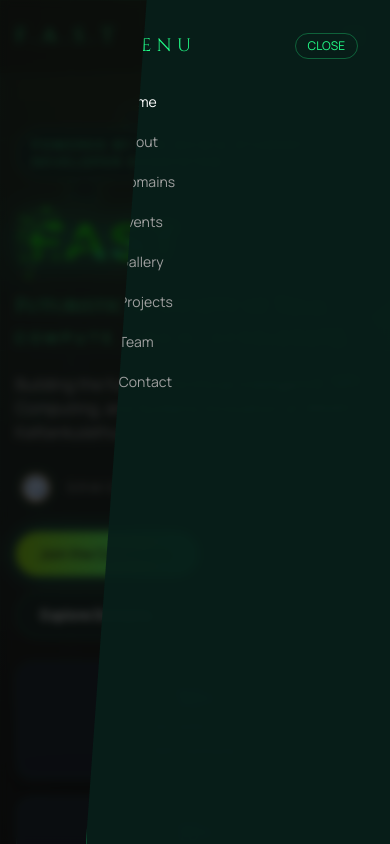
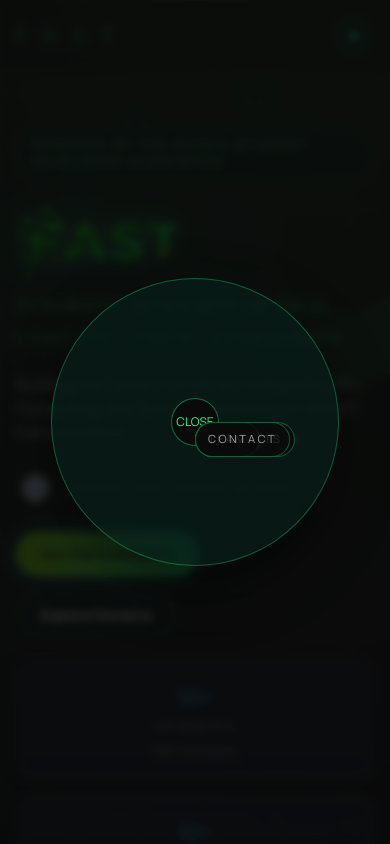
Before and after one commit to UtkarshOver9000/F.A.S.T-website, a React (Vite) app: page /#/home in a window 390 px wide. Both pictures are taken after a click on the button "Toggle navigation". Shown: the top 844 px of the page. Built offline with nearby package versions, Linux system fonts and the light colour scheme.

Commit message:
Redesign mobile menu as radial circle

```diff
--- a/src/App.jsx
+++ b/src/App.jsx
@@ -459,57 +459,60 @@ const App = () => {
             </a>
             <button
               type="button"
-              className="flex h-10 w-10 items-center justify-center rounded-full border border-fast-neon/30 bg-fast-deep/70 md:hidden"
+              className="relative flex h-10 w-10 items-center justify-center rounded-full border border-fast-neon/30 bg-fast-deep/70 md:hidden"
               onClick={() => setMenuOpen((prev) => !prev)}
               aria-label="Toggle navigation"
             >
-              <div className="flex flex-col gap-1">
-                <span className="h-0.5 w-5 bg-fast-neon" />
-                <span className="h-0.5 w-5 bg-fast-neon" />
-                <span className="h-0.5 w-5 bg-fast-neon" />
-              </div>
+              <span className="absolute h-8 w-8 rounded-full border border-fast-neon/50" />
+              <span className="absolute h-2 w-2 rounded-full bg-fast-neon shadow-glow" />
             </button>
           </div>
         </div>
         <AnimatePresence>
           {menuOpen ? (
             <motion.div
-              className="fixed inset-0 z-40 flex justify-end bg-fast-black/70 backdrop-blur-sm md:hidden"
+              className="fixed inset-0 z-40 flex items-center justify-center bg-fast-black/80 backdrop-blur-sm md:hidden"
               initial={{ opacity: 0 }}
               animate={{ opacity: 1 }}
               exit={{ opacity: 0 }}
             >
               <motion.div
-                initial={{ clipPath: "polygon(100% 0, 100% 0, 100% 100%, 100% 100%)" }}
-                animate={{ clipPath: "polygon(20% 0, 100% 0, 100% 100%, 0 100%)" }}
-                exit={{ clipPath: "polygon(100% 0, 100% 0, 100% 100%, 100% 100%)" }}
+                className="relative h-72 w-72 rounded-full border border-fast-neon/30 bg-fast-deep/70 shadow-deep"
+                initial={{ scale: 0.8, rotate: -20, opacity: 0 }}
+                animate={{ scale: 1, rotate: 0, opacity: 1 }}
+                exit={{ scale: 0.85, opacity: 0 }}
                 transition={{ duration: 0.4, ease: "easeOut" }}
-                className="h-full w-[78%] border-l border-fast-neon/20 bg-fast-deep/95 p-8 text-sm shadow-deep"
               >
-                <div className="mb-8 flex items-center justify-between">
-                  <span className="font-heading text-lg tracking-[0.3em] text-fast-neon">MENU</span>
                 <button
                   type="button"
-                    className="rounded-full border border-fast-neon/30 px-3 py-1 text-xs text-fast-neon"
+                  className="absolute left-1/2 top-1/2 flex h-12 w-12 -translate-x-1/2 -translate-y-1/2 items-center justify-center rounded-full border border-fast-neon/40 bg-fast-black text-xs text-fast-neon"
                   onClick={() => setMenuOpen(false)}
                 >
                   CLOSE
                 </button>
-                </div>
-                <div className="flex flex-col gap-5">
-                  {NAV_ITEMS.map((item) => (
-                    <a
+                {NAV_ITEMS.map((item, index) => {
+                  const angle = (360 / NAV_ITEMS.length) * index - 90;
+                  const rad = (Math.PI / 180) * angle;
+                  const radius = 118;
+                  const x = Math.cos(rad) * radius;
+                  const y = Math.sin(rad) * radius;
+                  return (
+                    <motion.a
                       key={item.label}
                       href={`#/${item.path}`}
-                      className={`transition ${
-                        route === item.path ? "text-white" : "text-fast-mist hover:text-white"
+                      className={`absolute left-1/2 top-1/2 rounded-full border border-fast-neon/30 bg-fast-black/80 px-3 py-2 text-[0.7rem] uppercase tracking-[0.22em] ${
+                        route === item.path ? "text-white" : "text-fast-mist"
                       }`}
+                      style={{ transform: `translate(-50%, -50%) translate(${x}px, ${y}px)` }}
+                      initial={{ opacity: 0, scale: 0.6 }}
+                      animate={{ opacity: 1, scale: 1 }}
+                      transition={{ delay: 0.05 * index }}
                       onClick={() => setMenuOpen(false)}
                     >
                       {item.label}
-                    </a>
-                  ))}
-                </div>
+                    </motion.a>
+                  );
+                })}
               </motion.div>
             </motion.div>
           ) : null}
```
Lines whose indentation alone changed are shown as unchanged.
